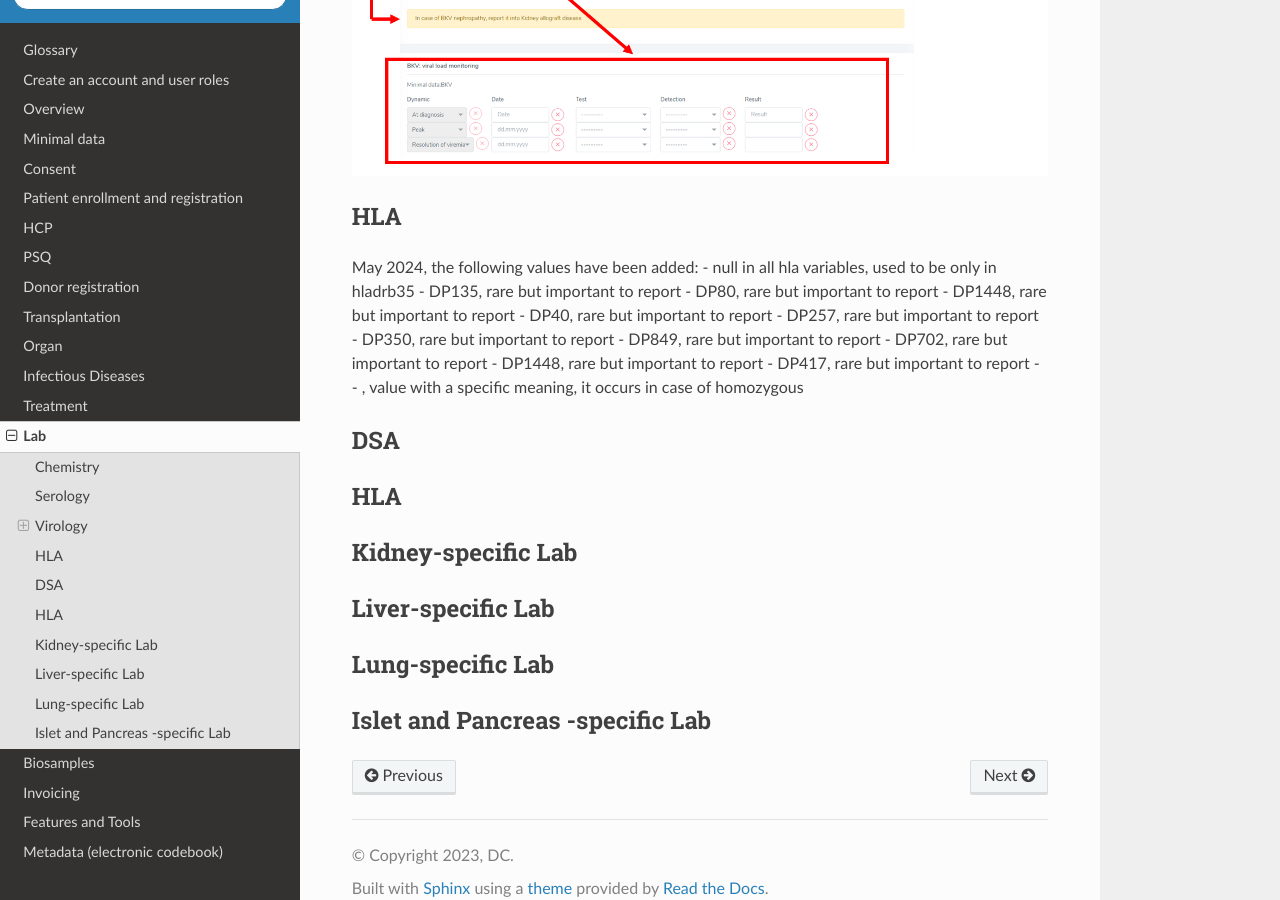
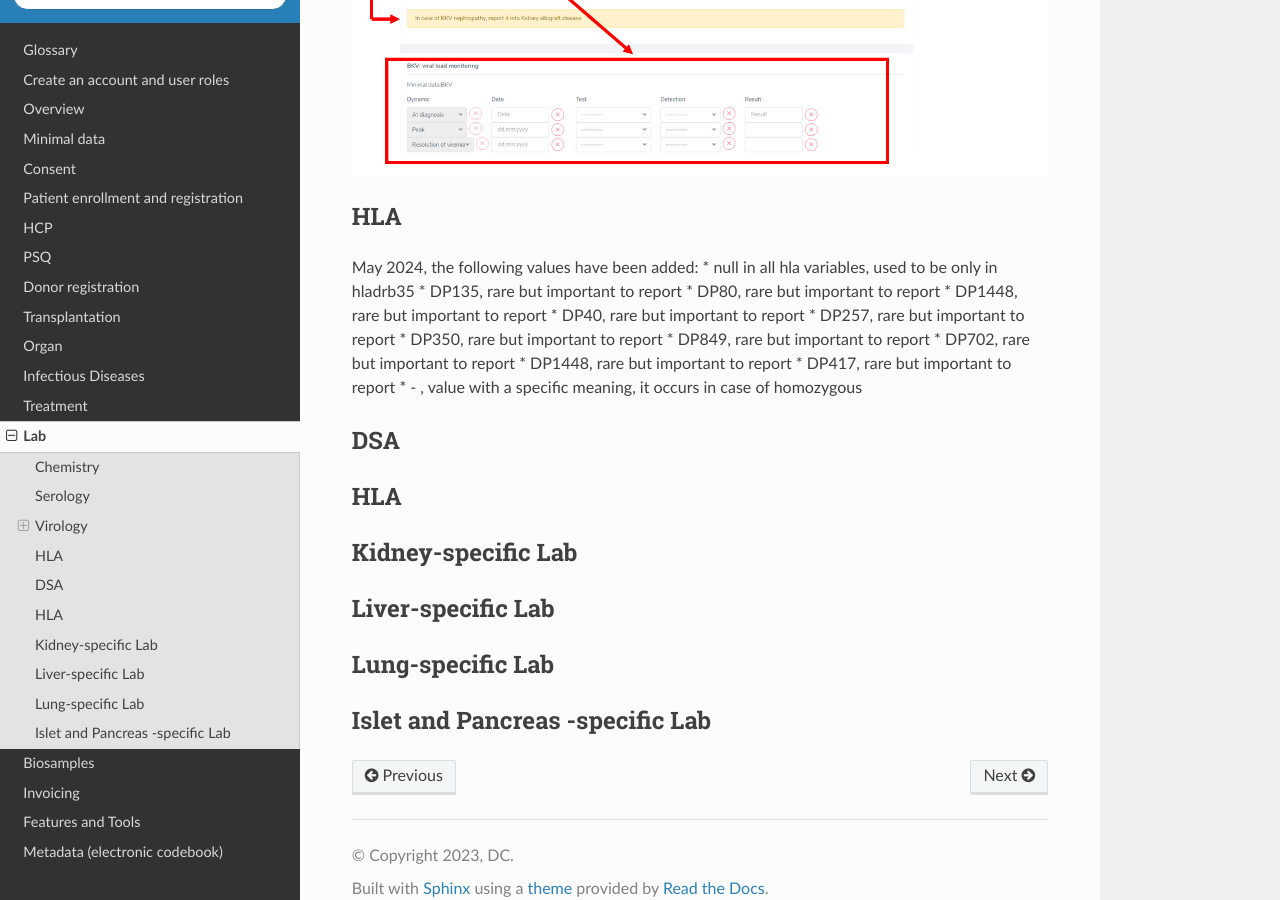
Before and after one commit to swiss-transplant-cohort-study/3LC-user-manual, a Sphinx documentation site: the page built from docs/source/lab.rst, in a window 1280 px wide and 900 px high, scrolled down 1225 px. Built offline with Sphinx 7.4.7 and the Read the Docs theme 2.0.0, drawn with Linux system fonts in a browser that asks for light colours.

Commit message:
Update lab.rst

```diff
--- a/docs/source/lab.rst
+++ b/docs/source/lab.rst
@@ -26,18 +26,18 @@
 ***********************
 
 May 2024, the following values have been added:
--	null in all hla variables, used to be only in hladrb35
--	DP135, rare but important to report
--	DP80, rare but important to report
--	DP1448, rare but important to report
--	DP40, rare but important to report
--	DP257, rare but important to report
--	DP350, rare but important to report
--	DP849, rare but important to report
--	DP702, rare but important to report
--	DP1448, rare but important to report
--	DP417, rare but important to report
--	- , value with a specific meaning, it occurs in case of homozygous
+*	null in all hla variables, used to be only in hladrb35
+*	DP135, rare but important to report
+*	DP80, rare but important to report
+*	DP1448, rare but important to report
+*	DP40, rare but important to report
+*	DP257, rare but important to report
+*	DP350, rare but important to report
+*	DP849, rare but important to report
+*	DP702, rare but important to report
+*	DP1448, rare but important to report
+*	DP417, rare but important to report
+*	- , value with a specific meaning, it occurs in case of homozygous
 
 
 DSA
```
